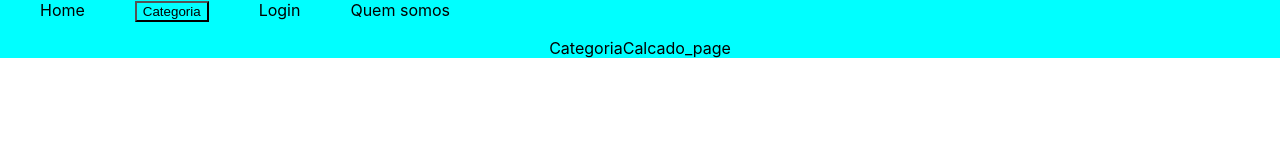
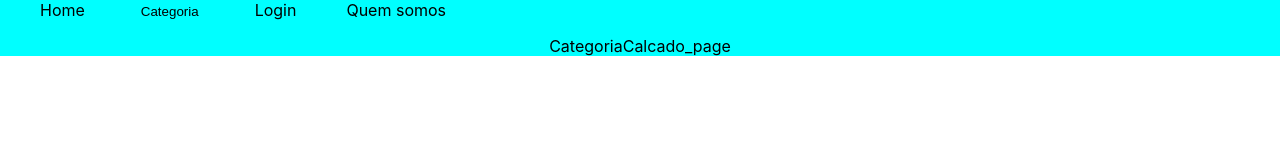
Before and after one commit to ViniciusGr63/pi3, a React (Create React App) app in the folder frontend/projetodepi/: page /CategoriaCalcado in a window 1280 px wide. Shown: the top 160 px of the page. Built offline with nearby package versions, Linux system fonts and the light colour scheme.

Commit message:
alteração de estilo

```diff
--- a/frontend/projetodepi/src/components/pages/home/Header.js
+++ b/frontend/projetodepi/src/components/pages/home/Header.js
@@ -8,7 +8,7 @@ function Header (){
     return(
         <>
         <header>
-        <nav >
+        <nav className={styles.nav}>
         <ul className={styles.navEstilo}>
         <li className={styles.item}><Link to="/">Home</Link></li>
         <li className={styles.item}><DropdownMenu/></li>
--- a/frontend/projetodepi/src/components/pages/home/Header.module.css
+++ b/frontend/projetodepi/src/components/pages/home/Header.module.css
@@ -1,3 +1,6 @@
 header{
     background-color: blue;
 }
+.nav{
+
+}
--- a/frontend/projetodepi/src/components/pages/home/Nav.module.css
+++ b/frontend/projetodepi/src/components/pages/home/Nav.module.css
@@ -15,6 +15,6 @@ a:link{
     color: rgb(0, 0, 0);
 }
 a:hover {
-    background-color: rgba(0, 0, 255, 0.308);
+    background-color: rgba(0, 0, 255, 0);
 
   }
--- a/frontend/projetodepi/src/components/routes/MenuHome.css
+++ b/frontend/projetodepi/src/components/routes/MenuHome.css
@@ -1,15 +1,17 @@
 .dropdown {
     position: relative;
     display: inline-block;
+
   }
 
   .dropdown-toggle {
     background-color: #ffffff00;
-
+    border: 0;
     cursor: pointer;
   }
 
   .dropdown-menu {
+
     position: absolute;
     top: 100%;
     left: 0;
@@ -20,6 +22,7 @@
   }
 
   .dropdown-menu li {
+
     padding: 8px 12px;
 
   }
```
